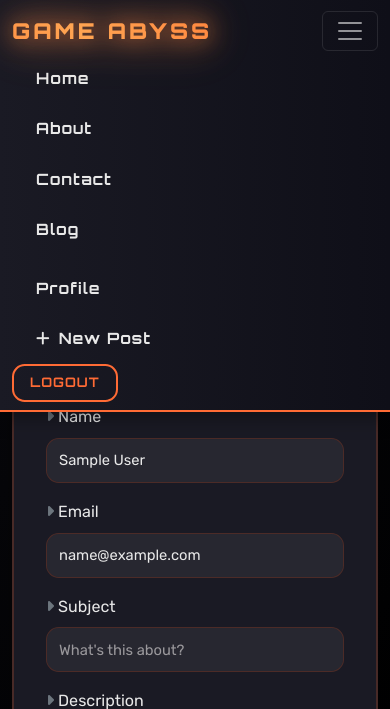
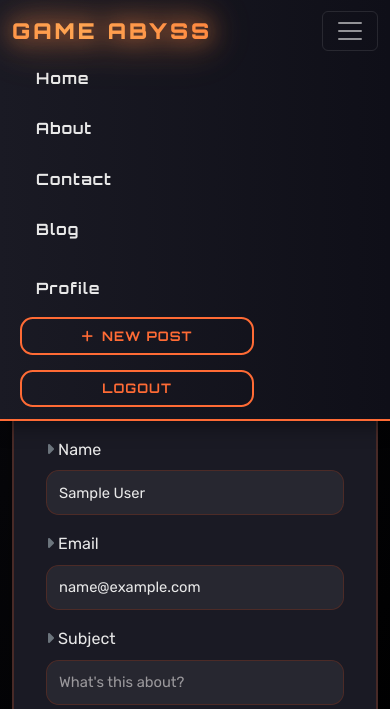
Before and after one commit to Drake-Designer/Game-Abyss, a Django app: page /contact/ in a window 390 px wide, after a click that opens the changed part. Shown: the top 709 px of the page. Run offline with Django 5.2, Linux system fonts and the light colour scheme; the visitor is signed in with stand-in values (Sample User, id 1); some libraries are stand-ins or nearby versions.

Commit message:
Remove 'Launch post' link from Blog page to avoid repetition and update navbar mobile menu to use uniform New Post + Logout buttons with consistent spacing and responsive design.

```diff
--- a/blog/templates/blog/index.html
+++ b/blog/templates/blog/index.html
@@ -11,11 +11,6 @@
       <h1 class="page-blog-index__title mb-0">
         <i class="fas fa-wave-square me-2 text-primary"></i>Echoes from the Abyss
       </h1>
-      {% if request.user.is_authenticated %}
-        <a href="{% url 'blog:new' %}" class="comp-button comp-button--outline">
-          <i class="fas fa-rocket-launch me-2"></i>Launch Post
-        </a>
-      {% endif %}
     </div>
     {% include "shared/_messages.html" %}
     {% if posts %}
--- a/pages/templates/pages/contact.html
+++ b/pages/templates/pages/contact.html
@@ -10,8 +10,8 @@
       <div class="col-lg-8">
         <div class="comp-card">
           <div class="comp-card__body">
-            <h1 class="comp-card__title text-center mb-4">
-              <i class="fas fa-envelope-open-text me-2 text-primary"></i>
+            <h1 class="comp-card__title-contact text-center mb-4">
+              <i class="fas fa-envelope-open-text me-2"></i>
               Reach into the Abyss
             </h1>
             <p class="text-center comp-card__text mb-5">
--- a/static/css/style.css
+++ b/static/css/style.css
@@ -789,6 +789,10 @@ select::-ms-expand {
   color: var(--color-primary);
 }
 
+.comp-card__title-contact {
+  color: var(--color-primary);
+}
+
 /* ------------------------- Pages: Account */
 .page-account-login .comp-card__title,
 .page-account-logout .comp-card__title,
@@ -1151,6 +1155,23 @@ select::-ms-expand {
     border-top: 1px solid rgb(255 107 53 / 20%);
     padding: 0.5rem 0;
   }
+
+  /* Mobile actions inside collapsed navbar */
+  .comp-navbar__action {
+    padding: 0.25rem 0.5rem;
+  }
+
+  .comp-navbar__btn {
+    display: inline-flex;
+    justify-content: center;
+    inline-size: clamp(180px, 60vw, 240px);
+    margin-inline: auto;
+    border-width: 2px;
+  }
+
+  .comp-navbar__action + .comp-navbar__action .comp-navbar__btn {
+    margin-top: 0.4rem;
+  }
 }
 
 /* Tablets and up */
--- a/templates/shared/_navbar.html
+++ b/templates/shared/_navbar.html
@@ -45,16 +45,18 @@
             <a class="nav-link comp-navbar__link" href="#">Profile</a>
           </li>
           <!-- Mobile New Post inside menu -->
-          <li class="nav-item d-lg-none">
-            <a class="nav-link comp-navbar__link d-flex align-items-center gap-2"
+          <li class="nav-item d-lg-none comp-navbar__action">
+            <a class="comp-button comp-button--outline comp-button--sm comp-navbar__btn d-inline-flex align-items-center justify-content-center gap-2"
                href="{% url 'blog:new' %}">
-              <i class="fa-solid fa-plus"></i><span>New Post</span>
+              <i class="fa-solid fa-plus"></i>
+              <span>New Post</span>
             </a>
           </li>
-          <li class="nav-item">
+          <!-- Mobile Logout inside menu -->
+          <li class="nav-item comp-navbar__action">
             <form action="{% url 'account_logout' %}" method="post" class="d-inline">
               {% csrf_token %}
-              <button class="comp-button comp-button--outline comp-button--sm"
+              <button class="comp-button comp-button--outline comp-button--sm comp-navbar__btn"
                       type="submit">Logout</button>
             </form>
           </li>
```
